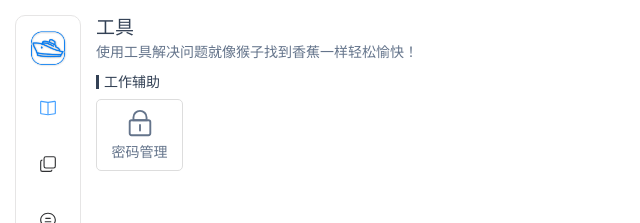
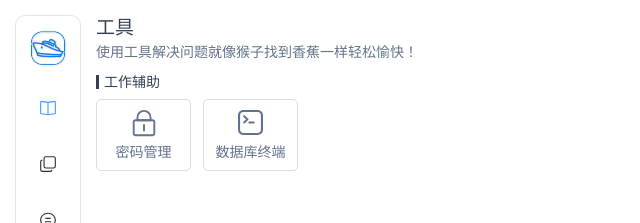
Before and after one commit to lanyulei/helper, a Vue app: page /tools in a window 1280 px wide. Shown: the top 223 px of the page, without its empty margins (0-640 px from the left). Built offline with nearby package versions, Linux system fonts and the light colour scheme.

Commit message:
feat: add menu

```diff
--- a/index.html
+++ b/index.html
@@ -4,7 +4,7 @@
     <meta charset="UTF-8" />
     <link rel="icon" type="image/svg+xml" href="/vite.svg" />
     <meta name="viewport" content="width=device-width, initial-scale=1.0" />
-    <title>Tauri + Vue + Typescript App</title>
+    <title>Mr. Lan's personal assistant</title>
   </head>
 
   <body>
--- a/src/router/index.ts
+++ b/src/router/index.ts
@@ -18,6 +18,10 @@ const routes = [
       component: () => import('@/views/tools/password/index.vue')
     },
     {
+      path: '/tools/terminal/db',
+      component: () => import('@/views/tools/terminal/db.vue')
+    },
+    {
       path: '/settings',
       component: () => import('@/views/settings/index.vue')
     },
--- a/src/views/tools/index.vue
+++ b/src/views/tools/index.vue
@@ -12,7 +12,15 @@
         <div class="helper-tools-image">
           <el-icon size="30"><Lock /></el-icon>
         </div>
-        <div class="helper-tools-title">密码管理</div>
+        <div class="helper-tools-title common-overflow">密码管理</div>
+      </div>
+      <div class="helper-tools-div" @click="handleRouter('/tools/terminal/db')">
+        <div class="helper-tools-image">
+          <el-icon size="30">
+            <img :src="TerminalIcon" alt="" width="25" />
+          </el-icon>
+        </div>
+        <div class="helper-tools-title common-overflow">数据库终端</div>
       </div>
     </div>
   </div>
@@ -22,6 +30,8 @@
 import CommonHeader from "@/components/header/index.vue";
 import { Lock } from "@element-plus/icons-vue";
 import { useRouter } from "vue-router";
+
+import TerminalIcon from "@/assets/images/terminal.svg";
 
 const router = useRouter();
 
@@ -36,15 +46,17 @@ const handleRouter = (path: string) => {
     margin-bottom: 10px;
   }
   .helper-tools-list {
-    width: 85px;
     height: 70px;
-    border: 1px solid #ddd;
     border-radius: 5px;
+    display: grid;
+    grid-template-columns: repeat(auto-fit, 95px);
+    grid-gap: 12px;
     .helper-tools-div {
       color: #64748b;
       cursor: pointer;
       border-radius: 5px;
       height: 100%;
+      border: 1px solid #ddd;
       &:hover {
         background-color: #f5f7fa;
       }
@@ -55,8 +67,10 @@ const handleRouter = (path: string) => {
       }
       .helper-tools-title {
         text-align: center;
+        height: 30px;
         line-height: 40px;
         font-size: 14px;
+        padding: 0 10px;
       }
     }
   }
--- a/src/views/tools/password/index.vue
+++ b/src/views/tools/password/index.vue
@@ -8,7 +8,9 @@
       <div class="helper-tools-password-header">
         <div class="helper-tools-password-header1">Password List</div>
         <div>
-          <el-icon @click="handleAdd"><Plus /></el-icon>
+          <el-tooltip effect="dark" content="新建密码" placement="top">
+            <el-icon @click="handleAdd"><Plus /></el-icon>
+          </el-tooltip>
         </div>
       </div>
       <div
--- /dev/null
+++ b/src/views/tools/terminal/db.vue
@@ -0,0 +1,12 @@
+<template>
+  <CommonHeader
+    title="数据库终端连接"
+    remarks="让数据飞：一键连接，探索数据库的奇妙之旅！"
+  ></CommonHeader>
+</template>
+
+<script lang="ts" setup>
+import CommonHeader from "@/components/header/index.vue";
+</script>
+
+<style lang="scss" scoped></style>
```
Also changed, not shown: src/assets/images/terminal.svg (added), 1 other file (tests, documents, lock files or other folders).
